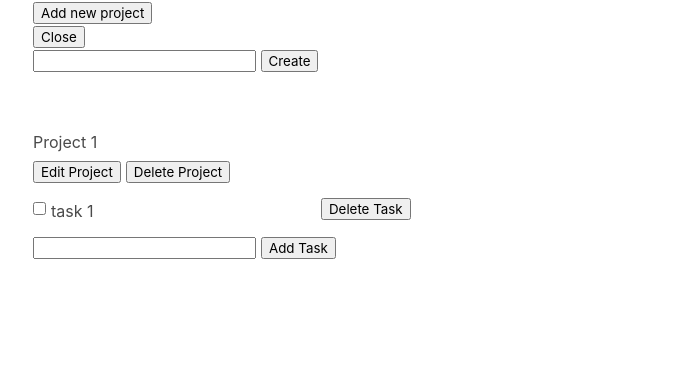
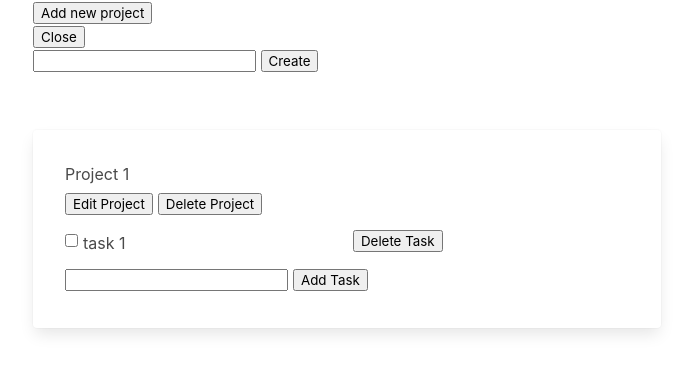
Before and after one commit to Haroonabdulrazaq/js-todo-list, a website built with webpack: page dist/index.html in a window 1280 px wide. Shown: the whole page, without its empty margins (293-986 px from the left). Built offline with nearby package versions, Linux system fonts and the light colour scheme.

Commit message:
ADD css to project

```diff
--- a/src/index.js
+++ b/src/index.js
@@ -55,7 +55,7 @@ const projectList = document.querySelector('.project-list')
 // DOM manipulation
 
 const displayProject = (project) => {
-  const projDiv = helpr.classyDiv('project')
+  const projDiv = helpr.classyDiv('project card')
 
   // TEMP: for delete fn
   const idx = projects.indexOf(project)
@@ -327,6 +327,7 @@ document.querySelector('main').addEventListener('click', function (e) {
 })
 
 
+
 /* task CRUD
   add task form + button
   delete task button
--- a/src/style.scss
+++ b/src/style.scss
@@ -21,6 +21,7 @@
   margin-top: 3.6rem;
 
   .project {
+    padding: 2rem;
     margin-bottom: 1.6rem;
     h3 {
       margin-bottom: 5px;
```
Also changed, not shown: css/style.css, dist/main.js.
